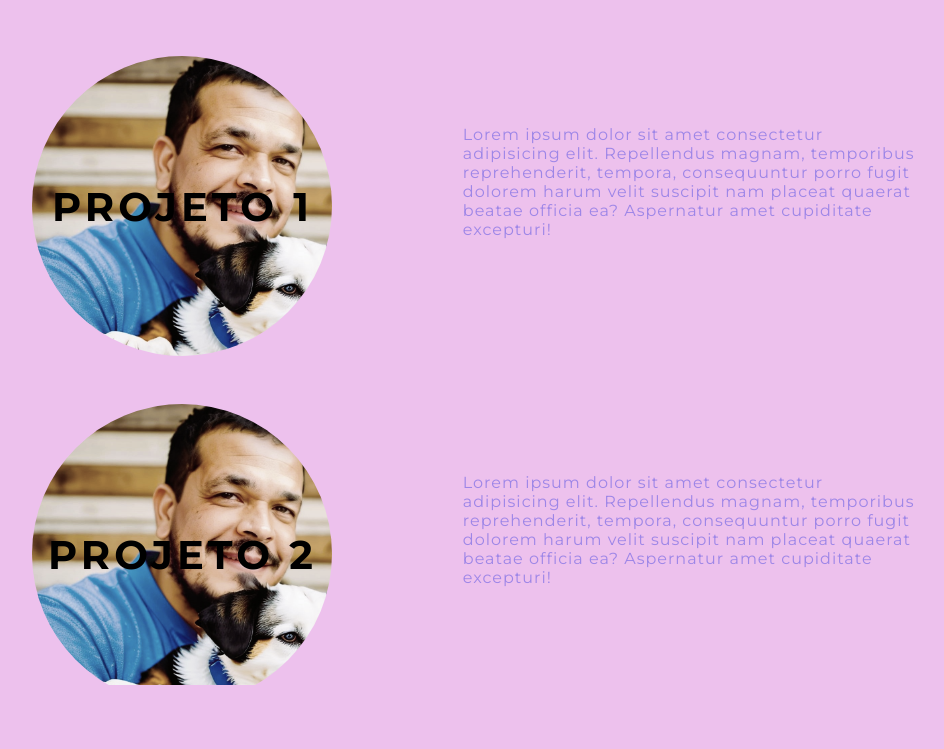
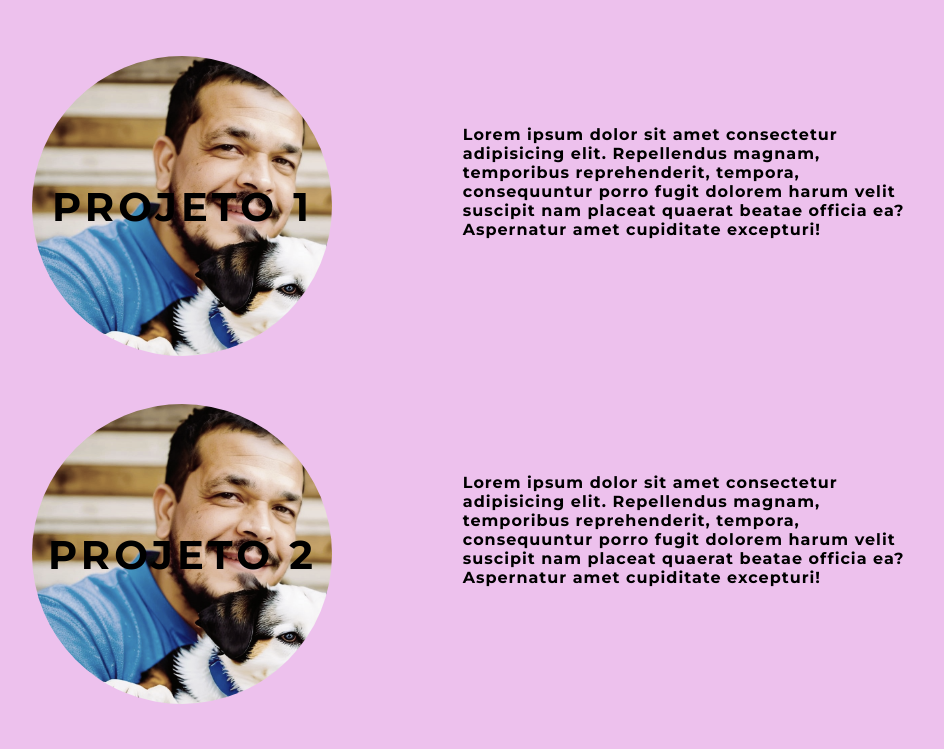
Before and after one commit to JohnMBC/projeto-NewPageModel-JMBC, a plain HTML site: page index.html in a window 1280 px wide. Shown: the part 840-1589 px from the top of the page, without its empty margins (98-1042 px from the left). Drawn offline with Linux system fonts and the light colour scheme.

Commit message:
Alteração na cor da fonte e coloquei peso na fonte nos paragráfos

```diff
--- a/style.css
+++ b/style.css
@@ -232,7 +232,8 @@ a:hover {
 .card-text {
     letter-spacing: 1px;
     width: 40%;
-    color: var(--color-sixth);
+    color: var(--color-first);
+    font-weight: bold;
 }
 
 .card-wrapper {
```
